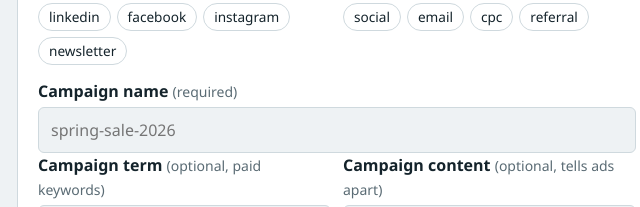
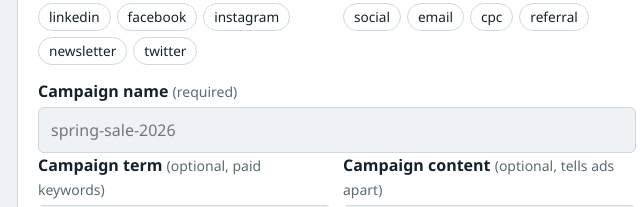
Before and after one commit to kovida99-eng/utm-link-builder, a plain HTML site: page index.html in a window 1280 px wide. Shown: the part 294-501 px from the top of the page, 303-943 px from the left. Drawn offline with Linux system fonts and the light colour scheme.

Commit message:
Update index.html

```diff
--- a/index.html
+++ b/index.html
@@ -75,6 +75,7 @@
           <button type="button" class="chip">facebook</button>
           <button type="button" class="chip">instagram</button>
           <button type="button" class="chip">newsletter</button>
+          <button type="button" class="chip">twitter</button>
         </div>
       </div>
       <div>
```
